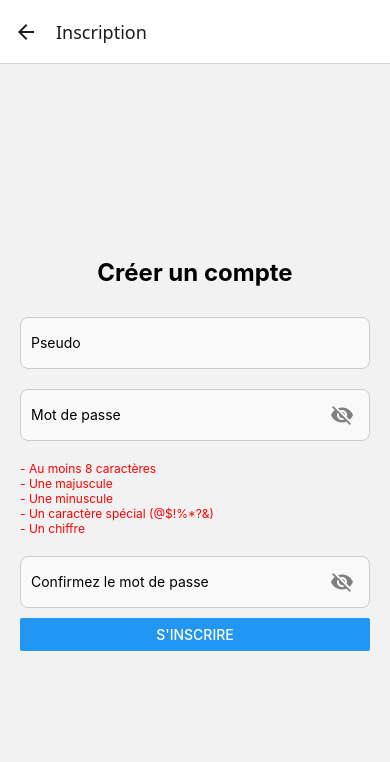
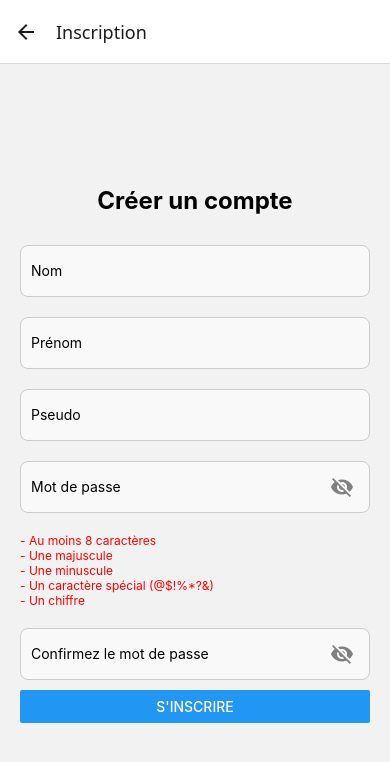
Before and after one commit to kevinKGE/dev_mobile_M2, a React Native app: screen /Inscription in a window 390 px wide. Shown: the top 762 px of the page. Built offline with nearby package versions, Linux system fonts and the light colour scheme.

Commit message:
ajout participant api inscription

```diff
--- a/src/screens/RegisterScreen.tsx
+++ b/src/screens/RegisterScreen.tsx
@@ -24,6 +24,8 @@ const RegisterScreen: React.FC<RegisterScreenProps> = ({ navigation }) => {
   const [usernameError, setUsernameError] = useState("");
   const [passwordError, setPasswordError] = useState("");
   const [confirmPasswordError, setConfirmPasswordError] = useState("");
+  const [nom, setNom] = useState("");
+  const [prenom, setPrenom] = useState("");
 
   const [passwordCriteria, setPasswordCriteria] = useState({
     length: false,
@@ -85,9 +87,17 @@ const RegisterScreen: React.FC<RegisterScreenProps> = ({ navigation }) => {
 
         if (response.data && response.data.id) {
           console.log("Utilisateur créé avec succès :", response.data);
+          const userId = response.data.id;
 
           await AsyncStorage.setItem("jwt_token", response.data.token);
-          await AsyncStorage.setItem("user_id", response.data.id.toString()); // Stocke l'ID utilisateur
+          await AsyncStorage.setItem("user_id", userId.toString());
+          // Deuxième requête pour enregistrer les infos du participant
+          console.log("infos :", nom, prenom, userId);
+          await axios.post("http://localhost:8080/api/participant/", {
+            userId,
+            nom,
+            prenom,
+          });
 
           Alert.alert("Succès", "Compte créé avec succès !");
           navigation.navigate("HomeClient");
@@ -113,6 +123,9 @@ const RegisterScreen: React.FC<RegisterScreenProps> = ({ navigation }) => {
   return (
     <View style={styles.container}>
       <Text style={styles.title}>Créer un compte</Text>
+      <Input placeholder="Nom" value={nom} onChangeText={setNom} />
+      <Input placeholder="Prénom" value={prenom} onChangeText={setPrenom} />
+
       <Input
         placeholder="Pseudo"
         value={username}
```
